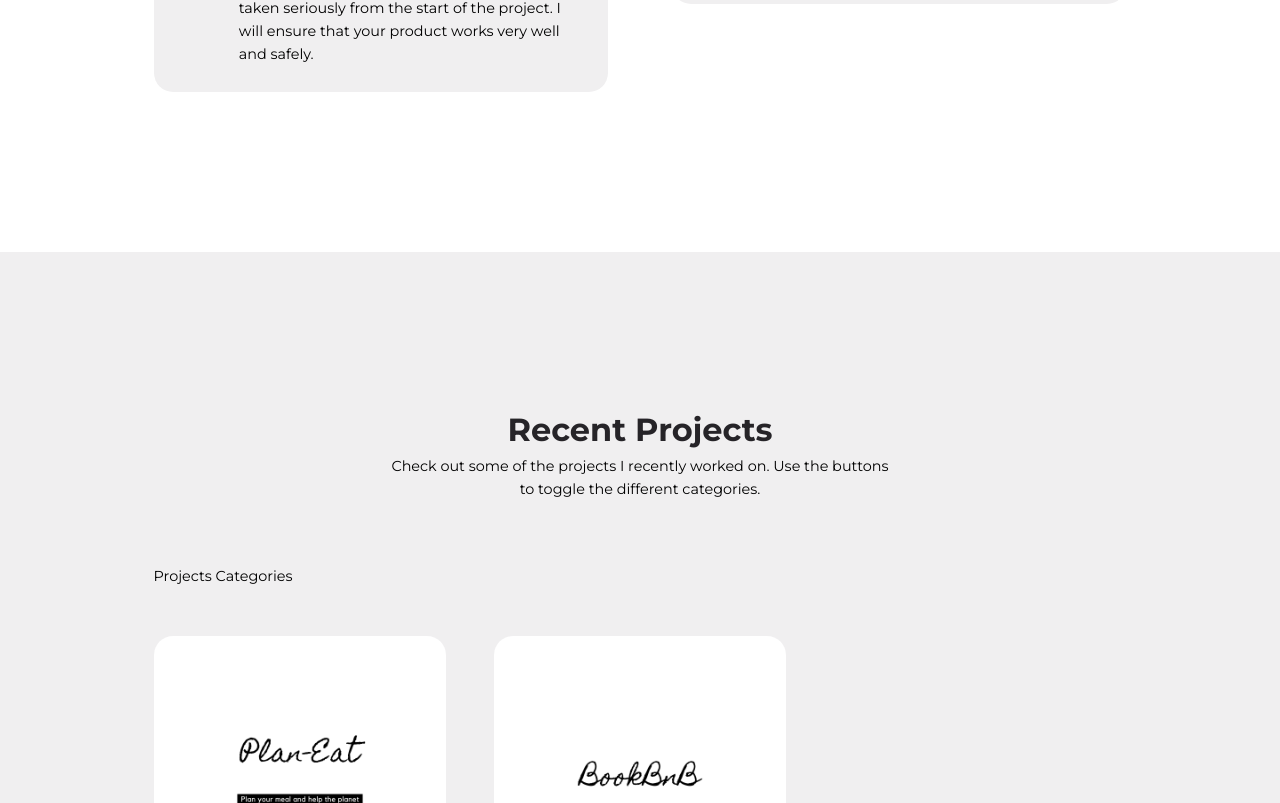
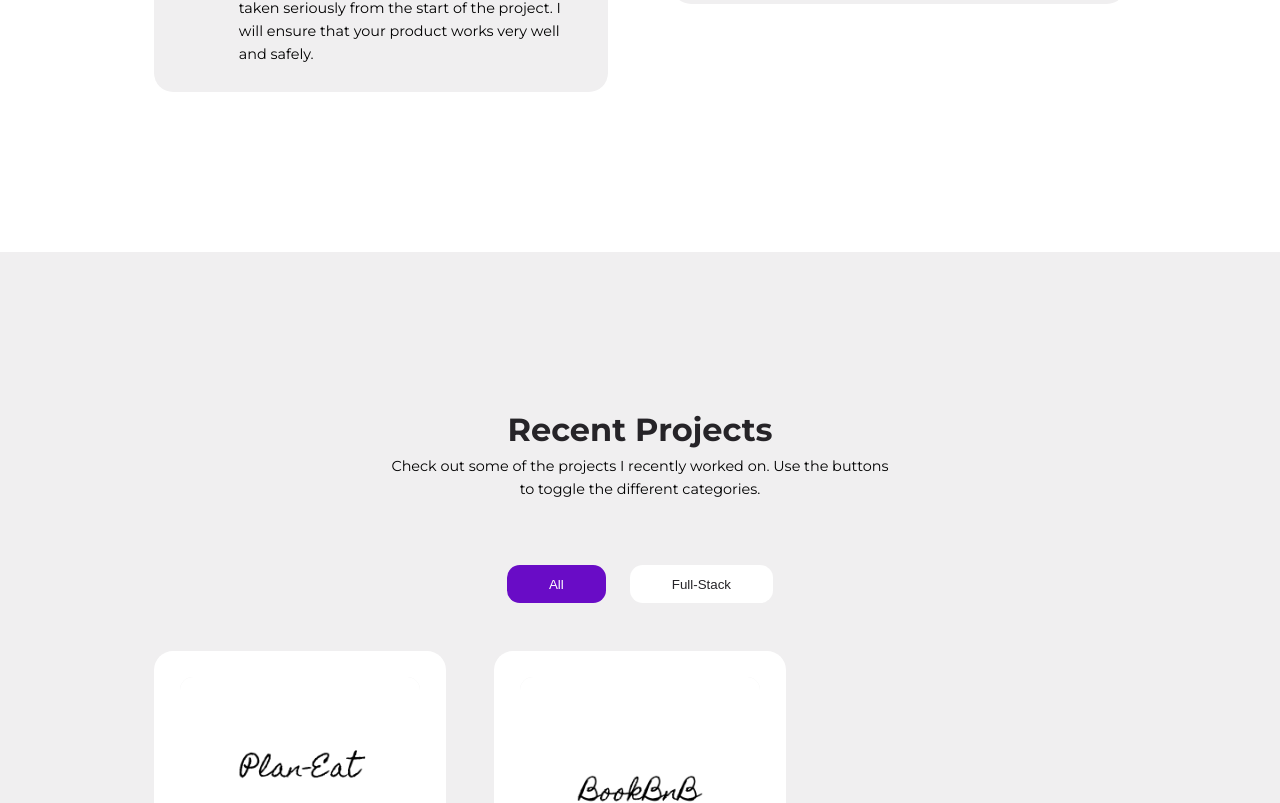
Before and after one commit to MajesticLopes/react_portfolio, a React (Create React App) app: page / in a window 1280 px wide. Shown: the part 2301-3104 px from the top of the page. Built offline with nearby package versions, Linux system fonts and the light colour scheme.

Commit message:
Creation des fonctionalitees des boutons du portfolio

```diff
--- a/src/sections/about/About.jsx
+++ b/src/sections/about/About.jsx
@@ -29,7 +29,7 @@ const About = () => {
           </div>
           <p>
             Hi, my name is Michael Lopes Marinho from Rio de Janeiro, Brazil.
-            During a period of 6 months, I was able to work in a group, create projects, practice and improve in all the basics of programming through HTML, SASS/CSS, Javascript ES6, Stimulus, React, Ruby, Ruby on Rails, Bootstrap , Git, Github, Figma and Heroku.
+            During a period of 1 year, I was able to work in a group, create projects, practice and improve in all the basics of programming through HTML, SASS/CSS, Javascript ES6, Stimulus, React, Ruby, Ruby on Rails, Bootstrap , Git, Github, Figma and Heroku.
           </p>
           <p>
             Having recently completed an intensive bootcamp at Le Wagon Montreal and having completed several team projects, I present myself as an adaptable, curious and very motivated person.
--- /dev/null
+++ b/src/sections/portfolio/CategoryButton.jsx
@@ -0,0 +1,9 @@
+import React from 'react'
+
+const CategoryButton = ({category, className, onChangeCategory}) => {
+  return (
+    <button className={className} onClick={() => onChangeCategory(category)}>{category}</button>
+  )
+}
+
+export default CategoryButton
--- a/src/sections/portfolio/Portfolio.jsx
+++ b/src/sections/portfolio/Portfolio.jsx
@@ -6,12 +6,25 @@ import { useState } from 'react'
 
 const Portfolio = () => {
   const [projects, setProjects] = useState(data);
+
+  const categories = data.map(item => item.category);
+  const uniqueCategories = ["all", ...new Set(categories)];
+
+  const filterProjectsHandler = (category) => {
+    if(category === "all") {
+      setProjects(data);
+      return;
+    }
+    const filterProjects = data.filter(project => project.category === category);
+    setProjects(filterProjects);
+  }
+
   return (
     <section id="portfolio">
       <h2>Recent Projects</h2>
       <p>Check out some of the projects I recently worked on. Use the buttons to toggle the different categories.</p>
       <div className="container portfolio__container">
-        <ProjectsCategories/>
+        <ProjectsCategories categories={uniqueCategories} onFilterProjects={filterProjectsHandler}/>
         <Projects projects={projects}/>
       </div>
     </section>
--- a/src/sections/portfolio/ProjectsCategories.jsx
+++ b/src/sections/portfolio/ProjectsCategories.jsx
@@ -1,8 +1,23 @@
-import React from 'react'
+import { useState } from 'react'
+import CategoryButton from './CategoryButton'
 
-const ProjectsCategories = () => {
+const ProjectsCategories = ({categories, onFilterProjects}) => {
+  const [activeCategory, setActiveCategory] = useState('all');
+
+  const changeCategoryHandler = (activeCat) => {
+      setActiveCategory(activeCat);
+      onFilterProjects(activeCat);
+
+  }
   return (
-    <div>Projects Categories</div>
+    <div className="portfolio__categories">
+      {
+        categories.map(category => (
+          <CategoryButton key={category} category={category} onChangeCategory={() =>
+          changeCategoryHandler(category)} className={`btn cat__btn ${activeCategory == category ? 'primary' : 'white'}`}/>
+        ))
+      }
+    </div>
   )
 }
 
--- a/src/sections/portfolio/portfolio.css
+++ b/src/sections/portfolio/portfolio.css
@@ -1,9 +1,39 @@
+.portfolio__categories {
+  display: flex;
+  justify-content: center;
+  gap: 1.5rem;
+  flex-wrap: wrap;
+}
+
+.btn.cat__btn {
+  text-transform: capitalize;
+  transition: var(--transition);
+}
+
+.btn.cat__btn:hover {
+  transform: translateY(0);
+}
+
+
 .portfolio__projects{
   margin-top: 3rem;
   display: grid;
   grid-template-columns: repeat(3, 1fr);
   gap: 3rem;
   align-items: start;
+}
+
+.card.portfolio__project {
+  animation: animateProject 800ms ease-in forwards;
+}
+
+@keyframes animateProject {
+  from {
+    opacity: 0;
+  }
+  to {
+    opacity: 1;
+  }
 }
 
 .portfolio__project-image {
```
